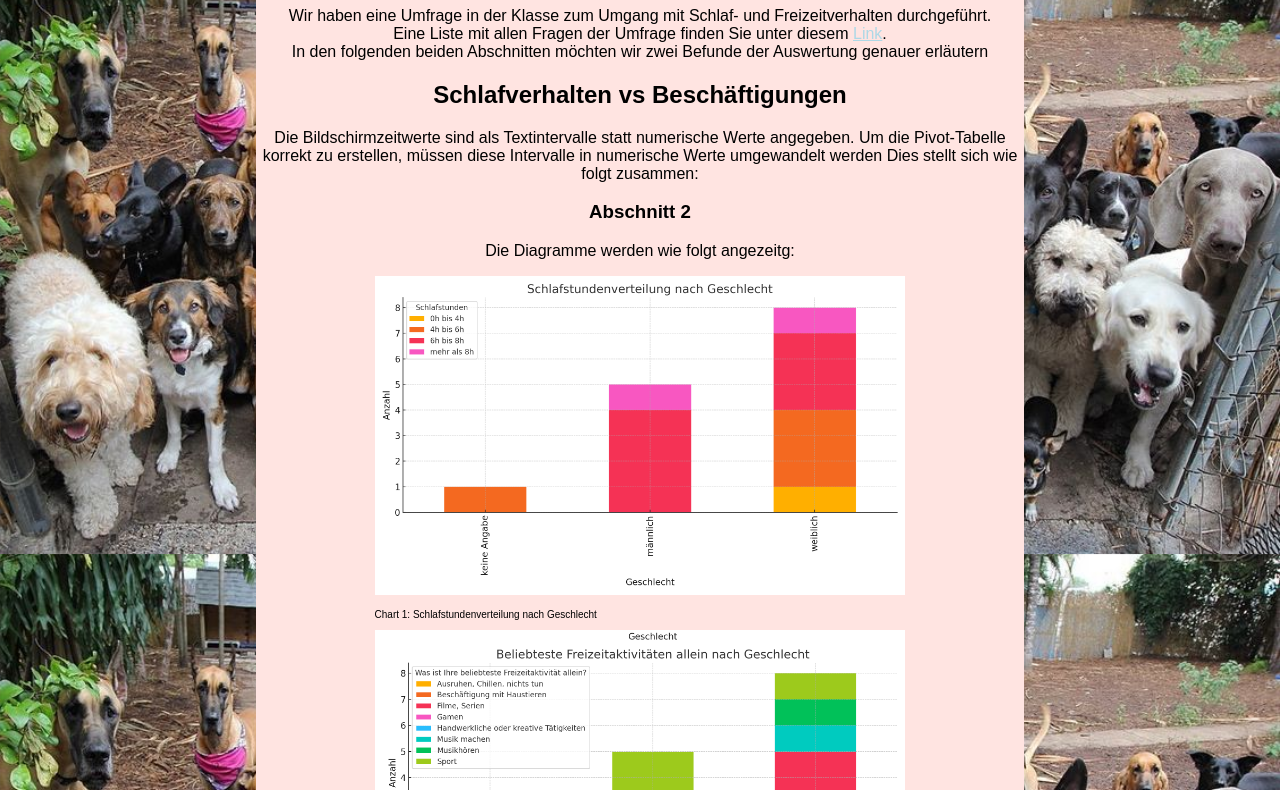
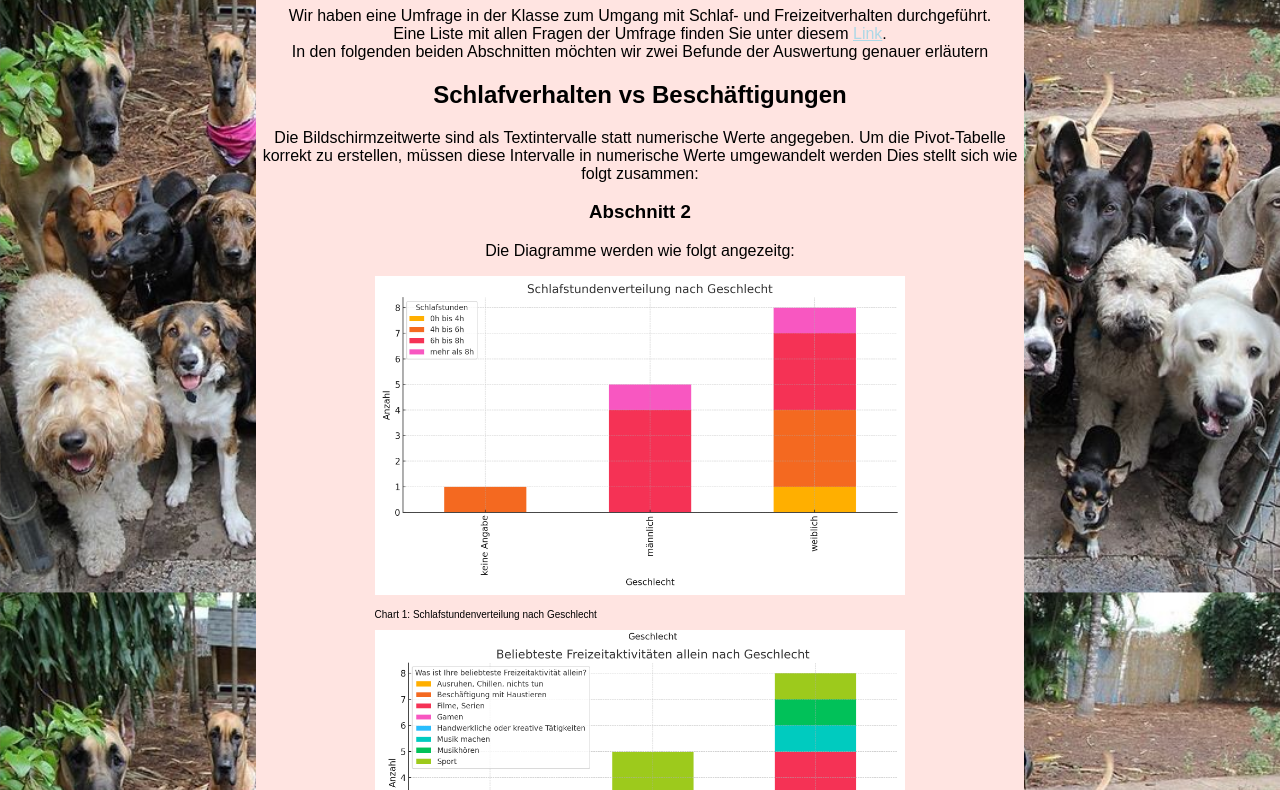
Before and after one commit to momaX123/GitHub, a plain HTML site: page umfrage/index.html in a window 1280 px wide. Shown: the part 86-876 px from the top of the page. Drawn offline with Linux system fonts and the light colour scheme.

Commit message:
first commit

```diff
--- a/umfrage/css/styles.css
+++ b/umfrage/css/styles.css
@@ -1,6 +1,6 @@
 body {
     background-image: url('/img/dogs.jpg');
-    background-size: 50%;
+    background-size: 53%;
     background-attachment: fixed;
     font-family: Arial, Helvetica, sans-serif;
 }
```
Also changed, not shown: 1 other file.
